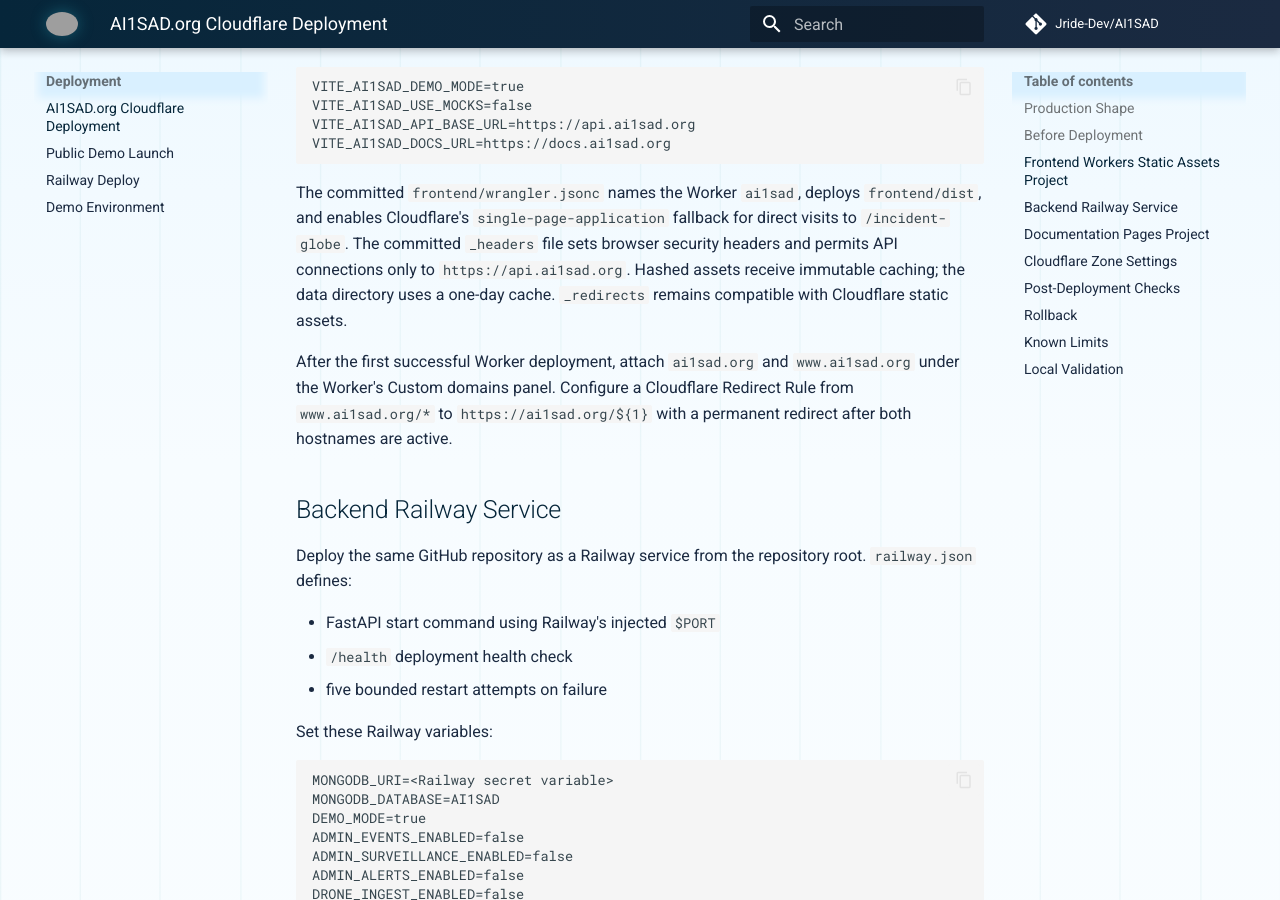
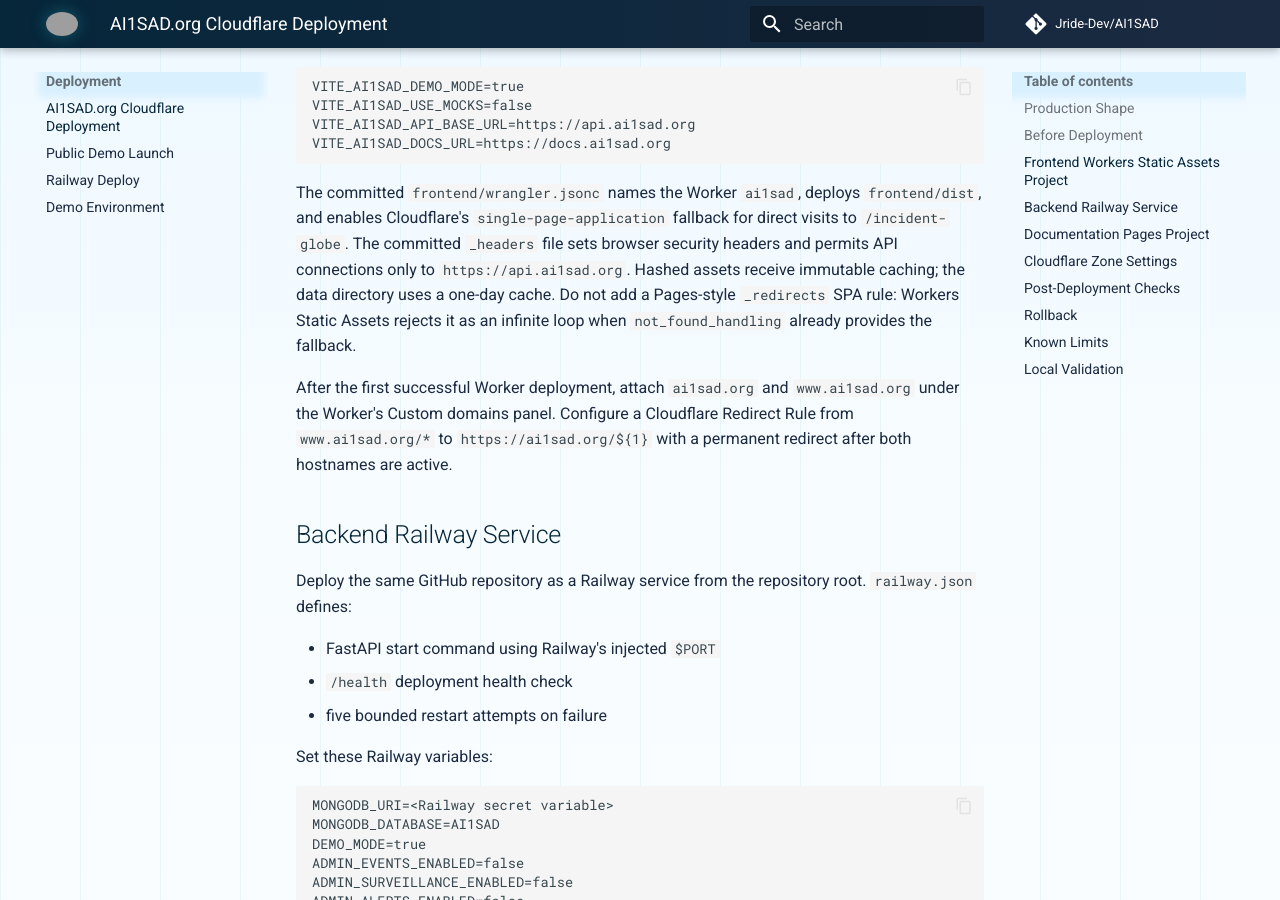
Before and after one commit to Jride-Dev/AI1SAD, an MkDocs documentation site: the page built from docs/CLOUDFLARE_DEPLOY.md, in a window 1280 px wide and 900 px high, scrolled down 1258 px. Built offline with MkDocs 1.6.1 and Material for MkDocs 9.7.7, drawn with Linux system fonts in a browser that asks for light colours; comment, search, counter and statistics services are not loaded; some of the changed text lies outside the part shown; grey boxes are pictures that could not be loaded.

Commit message:
Fix Cloudflare static asset redirect loop

````diff
--- a/docs/CLOUDFLARE_DEPLOY.md
+++ b/docs/CLOUDFLARE_DEPLOY.md
@@ -41,7 +41,7 @@
 VITE_AI1SAD_DOCS_URL=https://docs.ai1sad.org
 ```
 
-The committed `frontend/wrangler.jsonc` names the Worker `ai1sad`, deploys `frontend/dist`, and enables Cloudflare's `single-page-application` fallback for direct visits to `/incident-globe`. The committed `_headers` file sets browser security headers and permits API connections only to `https://api.ai1sad.org`. Hashed assets receive immutable caching; the data directory uses a one-day cache. `_redirects` remains compatible with Cloudflare static assets.
+The committed `frontend/wrangler.jsonc` names the Worker `ai1sad`, deploys `frontend/dist`, and enables Cloudflare's `single-page-application` fallback for direct visits to `/incident-globe`. The committed `_headers` file sets browser security headers and permits API connections only to `https://api.ai1sad.org`. Hashed assets receive immutable caching; the data directory uses a one-day cache. Do not add a Pages-style `_redirects` SPA rule: Workers Static Assets rejects it as an infinite loop when `not_found_handling` already provides the fallback.
 
 After the first successful Worker deployment, attach `ai1sad.org` and `www.ai1sad.org` under the Worker's Custom domains panel. Configure a Cloudflare Redirect Rule from `www.ai1sad.org/*` to `https://ai1sad.org/${1}` with a permanent redirect after both hostnames are active.
 
@@ -143,7 +143,7 @@
 - Backend: `336 passed`, with two existing FastAPI startup-event deprecation warnings.
 - Production CORS: `https://ai1sad.org` allowed; an unrelated test origin denied.
 - Frontend tests: `30 passed`.
-- Frontend production build: passed; Cloudflare `_headers`, `_redirects`, and globe texture copied into `dist`. Workers Static Assets configuration is provided by `frontend/wrangler.jsonc`.
+- Frontend production build: passed; Cloudflare `_headers` and globe texture copied into `dist`. Workers Static Assets configuration and SPA fallback are provided by `frontend/wrangler.jsonc`; the redundant `_redirects` rule was removed after Cloudflare correctly rejected it as an infinite loop.
 - MkDocs strict build: passed.
 - `railway.json` and `sitemap.xml`: parsed successfully.
 - Frontend audit: seven existing development/build-chain advisories remain (`1` low, `3` moderate, `3` high); no broad dependency update was performed in this deployment-preparation change.
````
Also changed, not shown: 1 other file.
